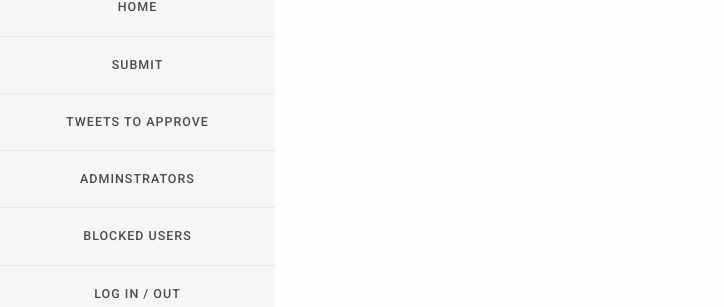
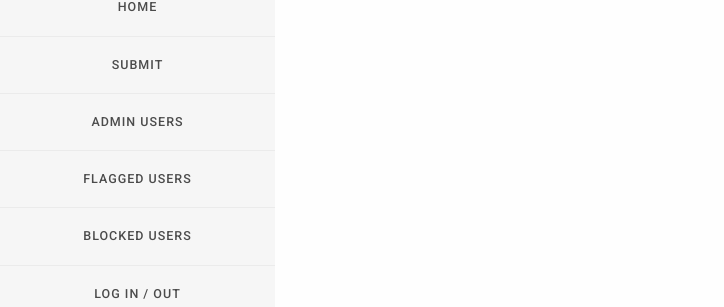
Before and after one commit to jrc03c/visiblepeeps, a Jekyll site: the page built from pages/manage.html, in a window 1280 px wide. Shown: the part 198-505 px from the top of the page, without its empty margins (0-724 px from the left). Built offline with Jekyll 4.4.1, drawn with Linux system fonts in a browser that asks for light colours; some web fonts are replaced; part of the change alters nothing that is shown.

Commit message:
Updated the management page to reflect the new structure.

```diff
--- a/pages/manage.html
+++ b/pages/manage.html
@@ -16,6 +16,12 @@ permalink: /manage
 			.fake-a {
 				cursor: pointer;
 			}
+
+			h2 {
+				font-weight: bold;
+				font-size: 2rem;
+				margin-bottom: 2rem;
+			}
 		</style>
 	</head>
 	<body>
@@ -25,7 +31,9 @@ permalink: /manage
 
 			<div id="manage-menu">
 
-				<img src="{{ site.baseurl }}/res/img/visiblepeeps.png">
+				<a href="{{ site.baseurl }}/">
+					<img src="{{ site.baseurl }}/res/img/visiblepeeps.png">
+				</a>
 
 				<ul class="menu-menu">
 
@@ -42,14 +50,14 @@ permalink: /manage
 					</li>
 
 					<li>
-						<a @click="currentView = 'tweetsToApprove'" class="fake-a">
-							Tweets to Approve
+						<a @click="currentView = 'adminUsers'" class="fake-a">
+							Admin Users
 						</a>
 					</li>
 
 					<li>
-						<a @click="currentView = 'adminUsers'" class="fake-a">
-							Adminstrators
+						<a @click="currentView = 'flaggedUsers'" class="fake-a">
+							Flagged Users
 						</a>
 					</li>
 
@@ -72,23 +80,6 @@ permalink: /manage
 			<div id="manage-content">
 
 				<div v-if="isLoggedIn && isAdmin">
-					<div v-if="currentView === 'tweetsToApprove'">
-						<h2>Tweets to Approve</h2>
-
-						<ul class="manage-text" v-if="tweetsToApprove.length > 0">
-							<li v-for="tweet in tweetsToApprove">
-								<button @click="approve(tweet)">Approve</button>
-								<button style="margin:0 2em 0 0" @click="deny(tweet)">Deny</button>
-								<a target="_blank" :href="tweet.url"><% tweet.url %></a> submitted by <a :href="'https://twitter.com/' + tweet.submitter"><% tweet.submitter %></a>
-
-							</li>
-						</ul>
-
-						<p v-else>
-							There are no tweets to approve at this time.
-						</p>
-					</div>
-
 					<div v-if="currentView === 'adminUsers'">
 						<h2>Admin Users</h2>
 
@@ -105,6 +96,29 @@ permalink: /manage
 						</ul>
 					</div>
 
+					<div v-if="currentView === 'flaggedUsers'">
+						<h2>Flagged Users</h2>
+
+						<ul v-if="flaggedUsers.length > 0" class="manage-text">
+							<li v-for="user in flaggedUsers">
+								<a :href="'https://twitter.com/' + user.username">
+									<% user.username %>
+								</a> /
+
+								<a :href="user.profileTweet">
+									<% user.profileTweet %>
+								</a>
+
+								<button @click="ignoreUser(user)">Ignore</button>
+								<button @click="ignoreUser(user); blockUser(user.username)">Block</button>
+							</li>
+						</ul>
+
+						<div v-else>
+							There are currently no flagged users.
+						</div>
+					</div>
+
 					<div v-if="currentView === 'blockedUsers'">
 						<h2>Blocked Users</h2>
 
@@ -113,12 +127,16 @@ permalink: /manage
 							<input type="submit" value="Block">
 						</form>
 
-						<ul class="manage-text">
+						<ul v-if="blockedUsers.length > 0" class="manage-text">
 							<li v-for="username in blockedUsers">
 								<button style="margin:0 2em 0 0" @click="unblockUser(username)">Unblock</button>
 								<a :href="'https://twitter.com/' + username"><% username %></a>
 							</li>
 						</ul>
+
+						<div v-else>
+							There are currently no blocked users.
+						</div>
 					</div>
 				</div>
 
@@ -133,12 +151,6 @@ permalink: /manage
 		<script src="{{ site.baseurl }}/res/js/vue.min.js"></script>
 		<script>
 			window.onload = function(){
-				// We listen to a bunch of database references. I'm not sure
-				// whether this is optimal or not, but it is what it is. :)
-				// Anyway, I'm making references to them here so that I can
-				// turn them off when the user logs out.
-				let ref3, ref4, ref5, ref6;
-
 				// Initialize the Firebase app settings.
 				firebase.initializeApp({
 					apiKey: "AIzaSyDahkALUP2HDnuLqiXOt-ScOPobhqFoW84",
@@ -160,18 +172,18 @@ permalink: /manage
 
 					// We use the isLoggedIn and isAdmin variables to hide
 					// the management page from non-logged-in, non-admin users.
-					// We also keep lists of tweetsToApprove, adminUsers, and
+					// We also keep lists of adminUsers, flaggedUsers, and
 					// blockedUsers. Finally, the userToAdmin and userToBlock
 					// variables represent the text input field data.
 					data: {
 						isLoggedIn: false,
 						isAdmin: false,
-						tweetsToApprove: [],
 						userToAdmin: "",
 						adminUsers: [],
 						userToBlock: "",
 						blockedUsers: [],
-						currentView: "tweetsToApprove",
+						flaggedUsers: [],
+						currentView: "flaggedUsers",
 					},
 
 					methods: {
@@ -195,8 +207,8 @@ permalink: /manage
 
 								// We store the username in the database under their
 								// Firebase auth UID.
-								let ref = db.ref("/allUsers/" + result.user.uid);
-								ref.set({username});
+								let ref = db.ref("/allUsers/" + result.user.uid + "/username");
+								ref.set(username);
 							}).catch(function(error){
 								console.error(error);
 							});
@@ -207,73 +219,6 @@ permalink: /manage
 						// references.
 						logout: function(){
 							firebase.auth().signOut();
-							if (ref3) ref3.off();
-							if (ref4) ref4.off();
-							if (ref5) ref5.off();
-						},
-
-						// This is where we approve tweets.
-						approve: function(tweet){
-							let self = this;
-
-							// Get a reference to the /approvedTweets location
-							// in the database.
-							let db = firebase.database();
-							let ref = db.ref("/approvedTweets");
-
-							// Get its value one time.
-							ref.once("value").then(function(snapshot){
-								// Get the data.
-								let approvedTweets = snapshot.val();
-
-								// If there's no data there, then create
-								// an empty array.
-								if (!approvedTweets) approvedTweets = [];
-
-								// Otherwise, return an array of the approved tweets.
-								// (We have to do this weird mapping thing because
-								// Firebase occasionally turns arrays into objects.)
-								else approvedTweets = Object.keys(approvedTweets).map(function(key){
-									return approvedTweets[key];
-								});
-
-								// If the tweet url is not already in the list of
-								// approved tweets, then...
-								if (approvedTweets.indexOf(tweet.url) < 0){
-									// Push it into the list.
-									approvedTweets.push(tweet.url);
-
-									// Push the list up to the database.
-									ref.set(approvedTweets);
-								}
-
-								// Remove the tweet from the list of tweetsToApprove.
-								self.tweetsToApprove.splice(self.tweetsToApprove.indexOf(tweet), 1);
-
-								// And then push the tweetsToApprove list up to
-								// the database as well.
-								db.ref("/tweetsToApprove").set(self.tweetsToApprove);
-							});
-						},
-
-						// This is where we deny a tweet.
-						deny: function(tweet){
-							let self = this;
-							let db = firebase.database();
-
-							// Remove the tweet from the list of tweets to approve.
-							self.tweetsToApprove.splice(self.tweetsToApprove.indexOf(tweet), 1);
-
-							// Push the tweetsToApprove list up to the database.
-							db.ref("/tweetsToApprove").set(self.tweetsToApprove);
-
-							// Check to see if the user should be blocked.
-							let shouldBlockUser = confirm("Would you like to block " + tweet.submitter + ", the user who submitted this tweet?");
-
-							// If the user should be blocked, the call the blockUser method.
-							if (shouldBlockUser){
-								self.blockUser(tweet.submitter);
-							}
 						},
 
 						// This is where we add admin users.
@@ -304,6 +249,13 @@ permalink: /manage
 							// database and set their username's value to null.
 							let db = firebase.database();
 							db.ref("/adminUsers/" + username).set(null);
+						},
+
+						// This is where we ignore a flagged user.
+						ignoreUser: function(user){
+							let self = this;
+							let db = firebase.database();
+							db.ref("/flaggedUsers/" + user.uid).set(null);
 						},
 
 						// This is where we block a user.
@@ -338,6 +290,12 @@ permalink: /manage
 					mounted: function(){
 						let self = this;
 
+						// We listen to a bunch of database references. I'm not sure
+						// whether this is optimal or not, but it is what it is. :)
+						// Anyway, I'm making references to them here so that I can
+						// turn them off when the user logs out.
+						let ref1, ref2, ref3, ref4;
+
 						// Listen for users logging in and out, and then...
 						firebase.auth().onAuthStateChanged(function(user){
 							// Unhide the #app element, which was hidden so as
@@ -349,10 +307,10 @@ permalink: /manage
 
 							// If the references are still listening, then
 							// turn them off.
+							if (ref1) ref1.off();
+							if (ref2) ref2.off();
 							if (ref3) ref3.off();
 							if (ref4) ref4.off();
-							if (ref5) ref5.off();
-							if (ref6) ref6.off();
 
 							// If the user is logged in, then...
 							if (user){
@@ -360,10 +318,10 @@ permalink: /manage
 
 								// Get a reference to the logged-in user's data
 								// in the database.
-								ref6 = db.ref("/allUsers/" + user.uid);
+								ref3 = db.ref("/allUsers/" + user.uid);
 
 								// Listen to this reference in case their data changes.
-								ref6.on("value", function(snapshot){
+								ref3.on("value", function(snapshot){
 									// Get their data.
 									let user = snapshot.val();
 
@@ -371,10 +329,10 @@ permalink: /manage
 									if (!user) return;
 
 									// Get a reference to the list of /adminUsers.
-									ref3 = db.ref("/adminUsers");
+									ref1 = db.ref("/adminUsers");
 
 									// Listen to this reference.
-									ref3.on("value", function(snapshot2){
+									ref1.on("value", function(snapshot2){
 										// Get the data.
 										let adminUsers = snapshot2.val();
 
@@ -394,21 +352,11 @@ permalink: /manage
 									});
 								});
 
-								// Get a reference to /tweetsToApprove.
-								ref4 = db.ref("/tweetsToApprove");
+								// Get a reference to /blockedUsers.
+								ref2 = db.ref("/blockedUsers");
 
 								// Listen to this reference.
-								ref4.on("value", function(snapshot){
-									let tweetsToApprove = snapshot.val();
-									if (!tweetsToApprove) return;
-									self.tweetsToApprove = tweetsToApprove;
-								});
-
-								// Get a reference to /blockedUsers.
-								ref5 = db.ref("/blockedUsers");
-
-								// Listen to this reference.
-								ref5.on("value", function(snapshot){
+								ref2.on("value", function(snapshot){
 									// Get the data.
 									let blockedUsers = snapshot.val();
 
@@ -424,6 +372,24 @@ permalink: /manage
 									// which are the keys to the data object.
 									self.blockedUsers = Object.keys(blockedUsers);
 								});
+
+								ref4 = db.ref("/flaggedUsers");
+
+								ref4.on("value", function(snapshot){
+									self.flaggedUsers = [];
+									let flaggedUsers = snapshot.val();
+									if (!flaggedUsers) return;
+
+									Object.keys(flaggedUsers).forEach(function(uid){
+										let ref5 = db.ref("/allUsers/" + uid);
+
+										ref5.once("value").then(function(snapshot2){
+											let userData = snapshot2.val();
+											if (!userData) return;
+											self.flaggedUsers.push(userData);
+										});
+									});
+								});
 							}
 						});
 					},
```
